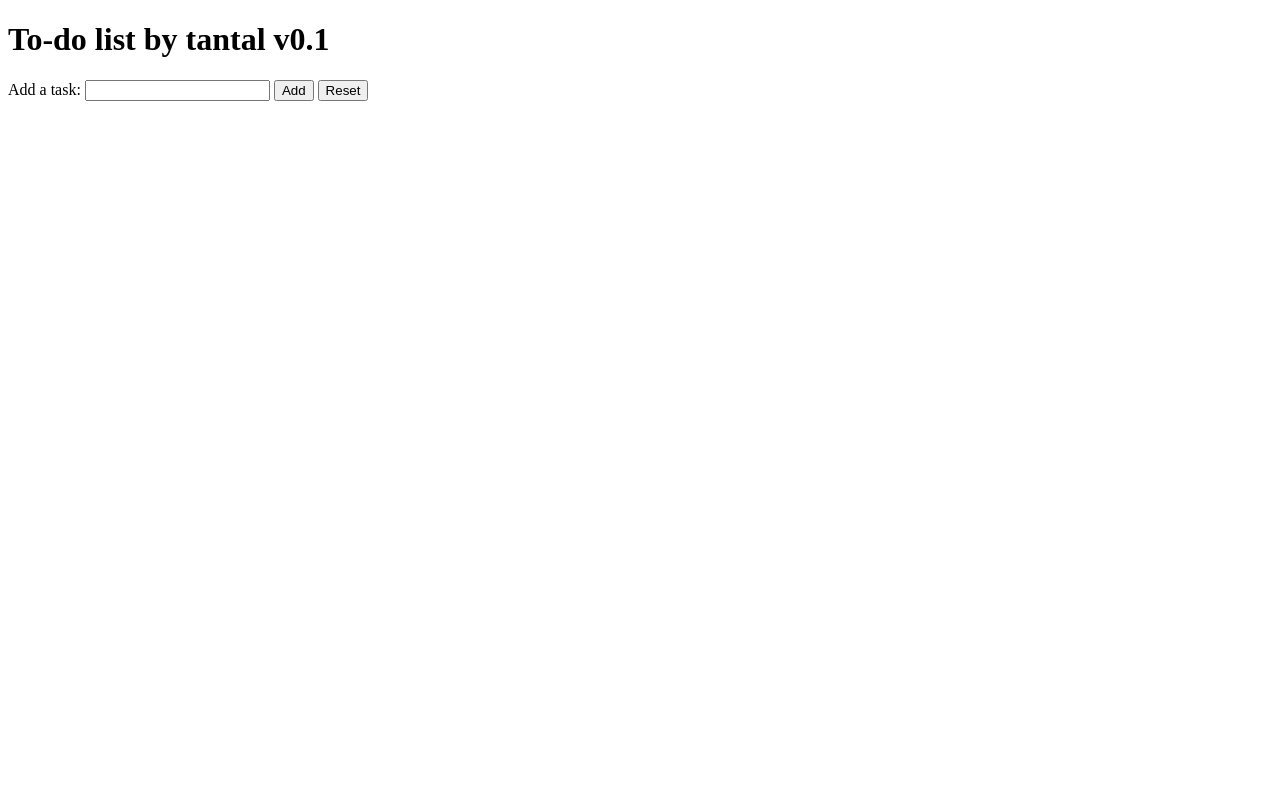
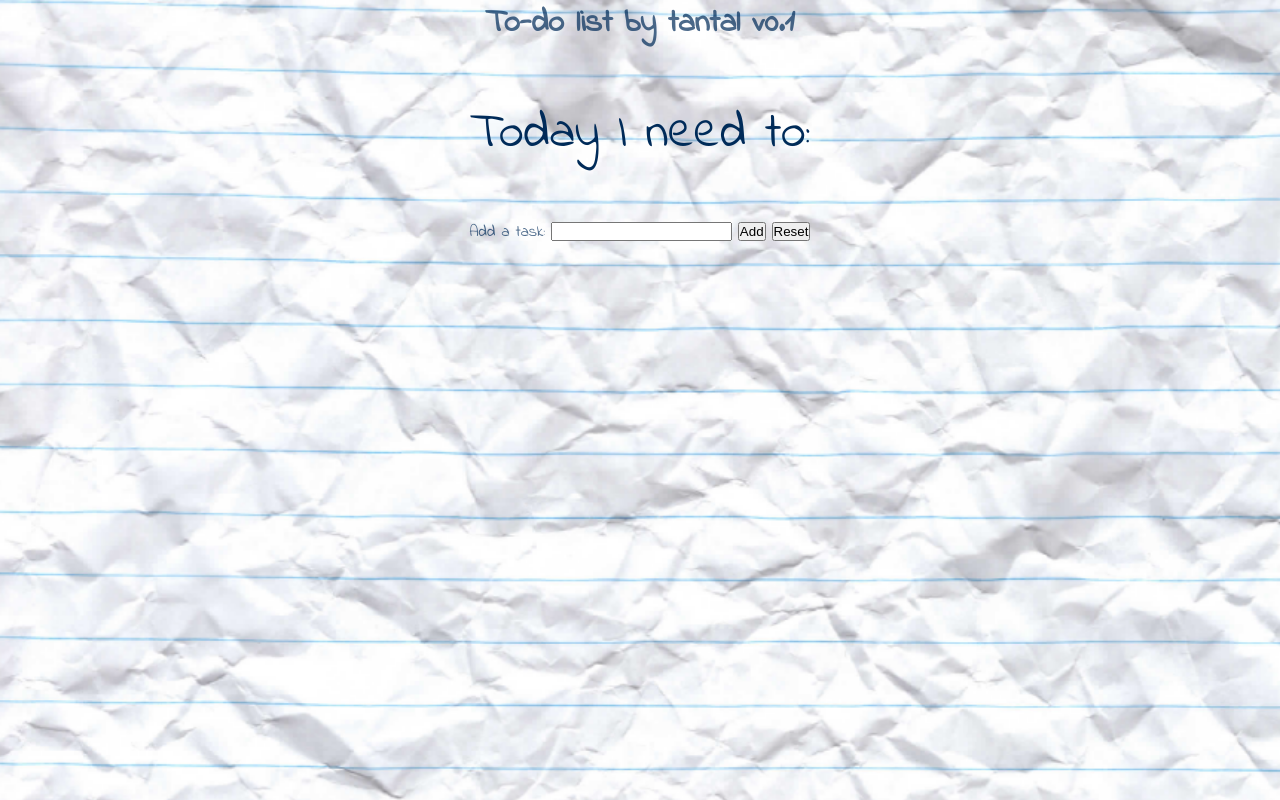
Before and after one commit to tanthal/to-do-list, a plain HTML site: page index.html in a window 1280 px wide. Drawn offline with Linux system fonts and the light colour scheme.

Commit message:
v0.2
added basic styling and minor changes in html

```diff
--- a/index.html
+++ b/index.html
@@ -5,18 +5,21 @@
     <meta name="viewport" content="width=device-width, initial-scale=1.0">
     <script src="script.js"></script>
     <link rel="stylesheet" href="style.css">
+    <link rel="preconnect" href="https://fonts.googleapis.com">
+    <link rel="preconnect" href="https://fonts.gstatic.com" crossorigin>
+    <link href="https://fonts.googleapis.com/css2?family=Indie+Flower&display=swap" rel="stylesheet">
     <title>To-do list</title>
 </head>
 <body>
     <h1>To-do list by tantal v0.1</h1>
-
+    <p>Today I need to:</p>
     <form>
         <label for="taskInput">Add a task:</label>
-        <input type="text" name="task" id="taskInput">
+        <input type="text" id="taskInput">
         <button type="button" onclick="addTask()">Add</button>
         <button type="button" onclick="resetTasks()">Reset</button>
     </form>
 
-    <ol id="taskList"></ol>
+    <ul id="taskList"></ul>
 </body>
 </html>
--- a/style.css
+++ b/style.css
@@ -0,0 +1,21 @@
+* {
+    margin: 0;
+    padding: 0;
+}
+
+body {
+    background-image: url(images/background.png);
+    background-size: cover;
+    font-family: "Indie Flower", sans-serif;
+    color: #002B59;
+    text-align: center;
+}
+
+h1, label {
+    opacity: 0.7;
+}
+
+p {
+    padding: 50px 0;
+    font-size: 50px;
+}
```
Also changed, not shown: images/background.png (added).
